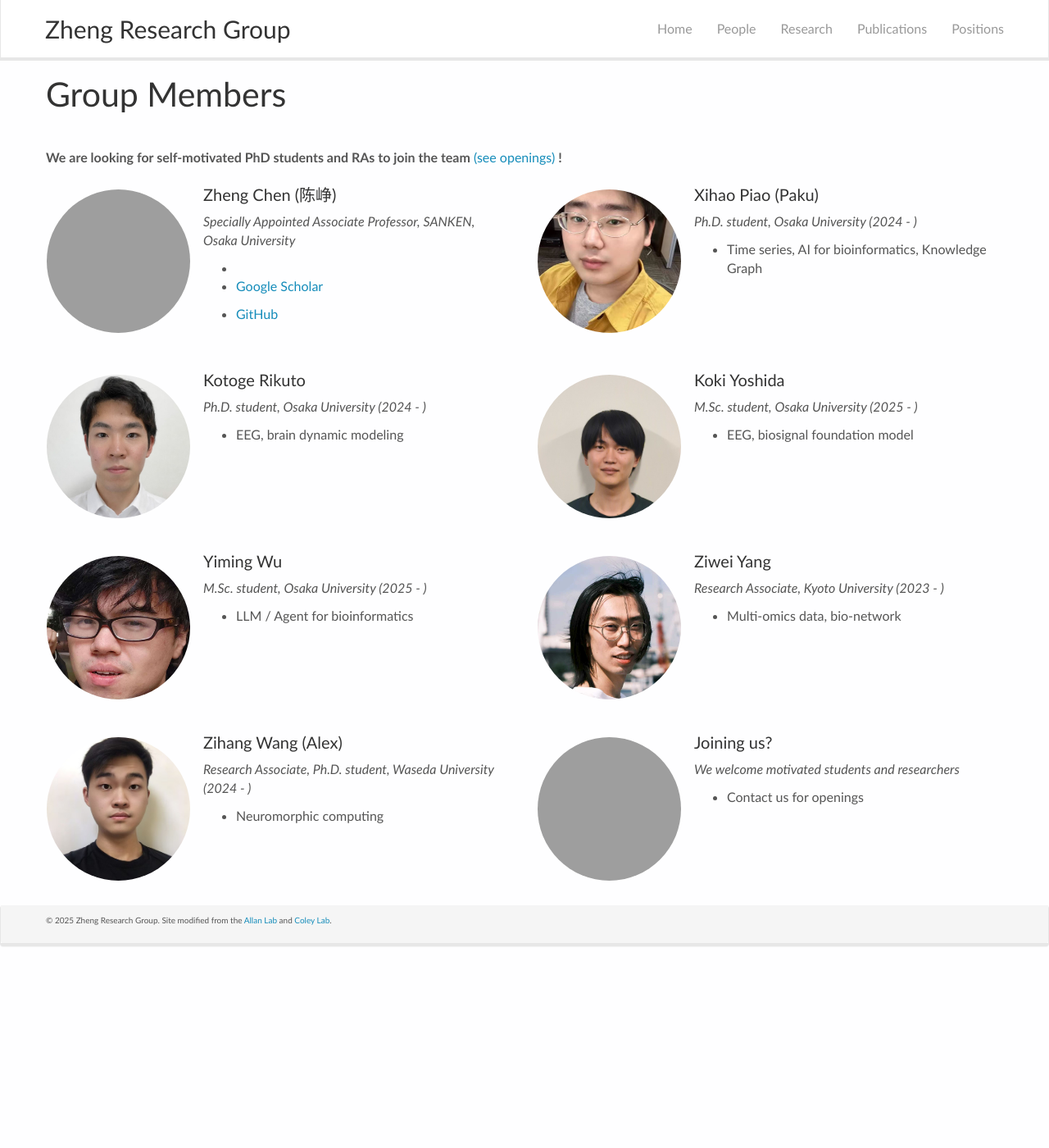
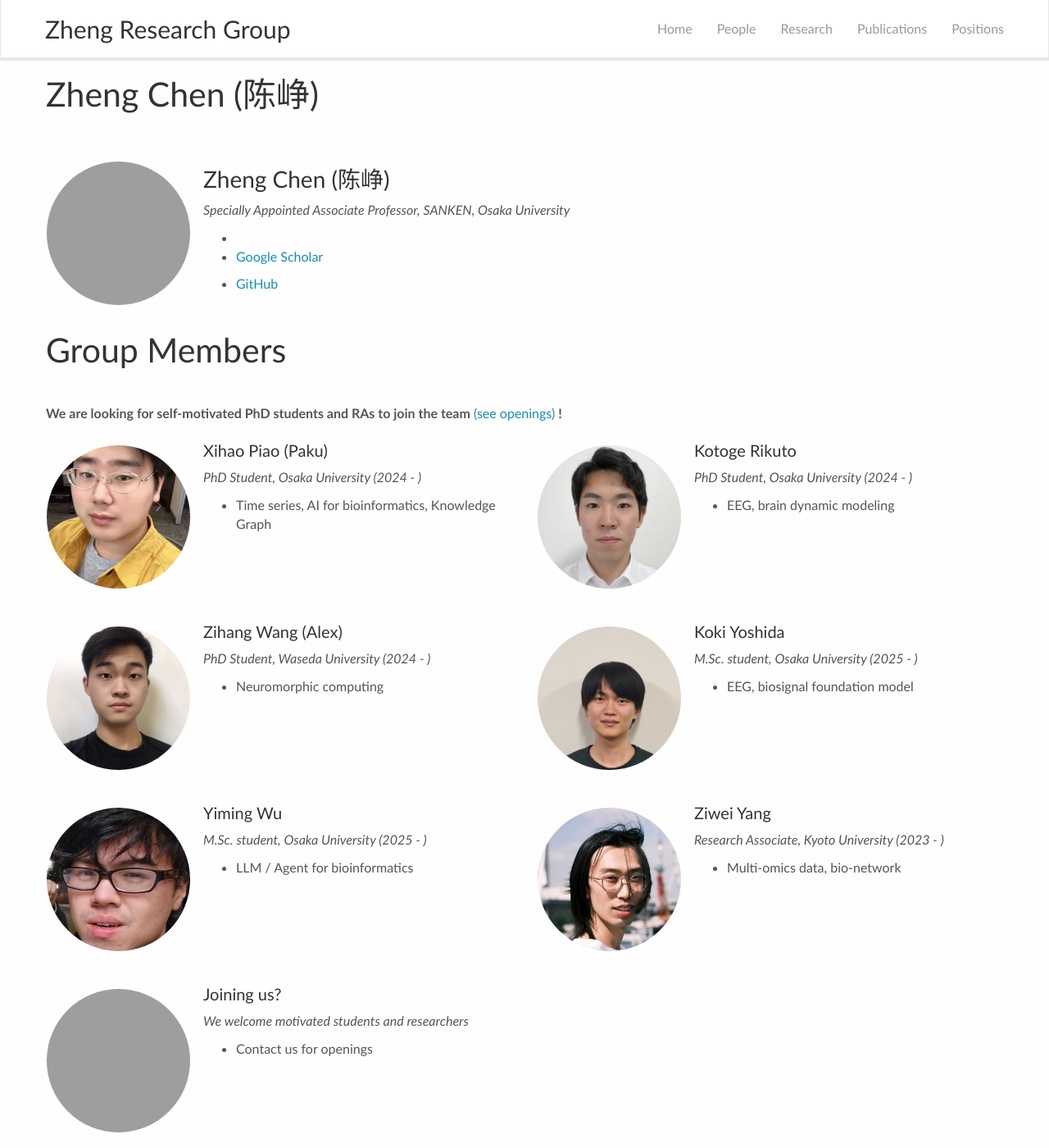
Before and after one commit to zhengchen3/zhengchen3.github.io, a Jekyll site: the page built from _pages/team.md, in a window 1280 px wide and 1400 px high. Shown: the whole window at 82% size. Built offline with Jekyll 4.4.1, drawn with Linux system fonts in a browser that asks for light colours; nearby versions of some CDN libraries.

```diff
--- a/_data/team_members.yml
+++ b/_data/team_members.yml
@@ -10,17 +10,24 @@
 
 - name: Xihao Piao (Paku)
   photo: xihao.jpg
-  info: Ph.D. student, Osaka University (2024 - )
+  info: PhD Student, Osaka University (2024 - )
   email:
   number_educ: 1
   education1: Time series, AI for bioinformatics, Knowledge Graph
 
 - name: Kotoge Rikuto
   photo: rikuto.jpg
-  info: Ph.D. student, Osaka University (2024 - )
+  info: PhD Student, Osaka University (2024 - )
   email:
   number_educ: 1
   education1: EEG, brain dynamic modeling
+
+- name: Zihang Wang (Alex)
+  photo: zihang.jpg
+  info: PhD Student, Waseda University (2024 - )
+  email:
+  number_educ: 1
+  education1: Neuromorphic computing
 
 - name: Koki Yoshida
   photo: koki.jpg
@@ -43,12 +50,7 @@
   number_educ: 1
   education1: Multi-omics data, bio-network
 
-- name: Zihang Wang (Alex)
-  photo: zihang.jpg
-  info: Research Associate, Ph.D. student, Waseda University (2024 - )
-  email:
-  number_educ: 1
-  education1: Neuromorphic computing
+
 
 - name: "Joining us?"
   photo: photo_dummy.png
--- a/_pages/team.md
+++ b/_pages/team.md
@@ -6,13 +6,60 @@ sitemap: false
 permalink: /team/
 ---
 
+{% assign pi = site.data.team_members[0] %}
+
+# {{ pi.name }}
+
+<div class="row">
+<div class="col-sm-12 clearfix">
+  <img src="{{ site.url }}{{ site.baseurl }}/images/teampic/{{ pi.photo }}" alt="{{ pi.name }}" style="float:left; margin-right:16px; width:175px; height:175px; border-radius:50%; object-fit:cover;" />
+  <h3>{{ pi.name }}</h3>
+  <i>{{ pi.info }}</i>
+  <ul style="overflow: hidden">
+
+  {% if pi.number_educ == 1 %}
+  <li> {{ pi.education1 }} </li>
+  {% endif %}
+
+  {% if pi.number_educ == 2 %}
+  <li> {{ pi.education1 | markdownify}} </li>
+  <li> {{ pi.education2 | markdownify}} </li>
+  {% endif %}
+
+  {% if pi.number_educ == 3 %}
+  <li> {{ pi.education1 | markdownify}} </li>
+  <li> {{ pi.education2 | markdownify}} </li>
+  <li> {{ pi.education3 | markdownify}} </li>
+  {% endif %}
+
+  {% if pi.number_educ == 4 %}
+  <li> {{ pi.education1 | markdownify}} </li>
+  <li> {{ pi.education2 | markdownify}} </li>
+  <li> {{ pi.education3 | markdownify}} </li>
+  <li> {{ pi.education4 | markdownify}} </li>
+  {% endif %}
+
+  {% if pi.number_educ == 5 %}
+  <li> {{ pi.education1 | markdownify}} </li>
+  <li> {{ pi.education2 | markdownify}} </li>
+  <li> {{ pi.education3 | markdownify}} </li>
+  <li> {{ pi.education4 | markdownify}} </li>
+  <li> {{ pi.education5 | markdownify}} </li>
+  {% endif %}
+
+  </ul>
+  <p></p>
+</div>
+</div>
+
+
 # Group Members
 
  **We are  looking for self-motivated PhD students and RAs to join the team** [(see openings)]({{ site.url }}{{ site.baseurl }}/vacancies) **!**
 
 
 {% assign number_printed = 0 %}
-{% for member in site.data.team_members %}
+{% for member in site.data.team_members offset:1 %}
 
 {% assign even_odd = number_printed | modulo: 2 %}
 
```
